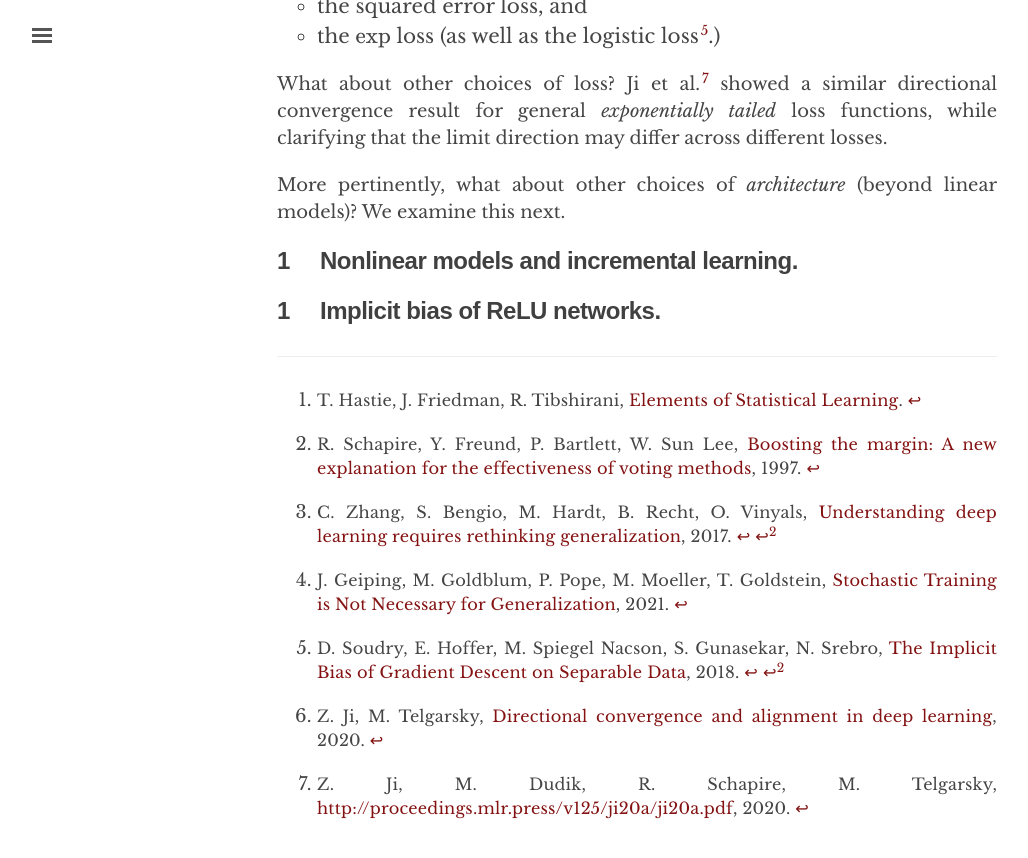
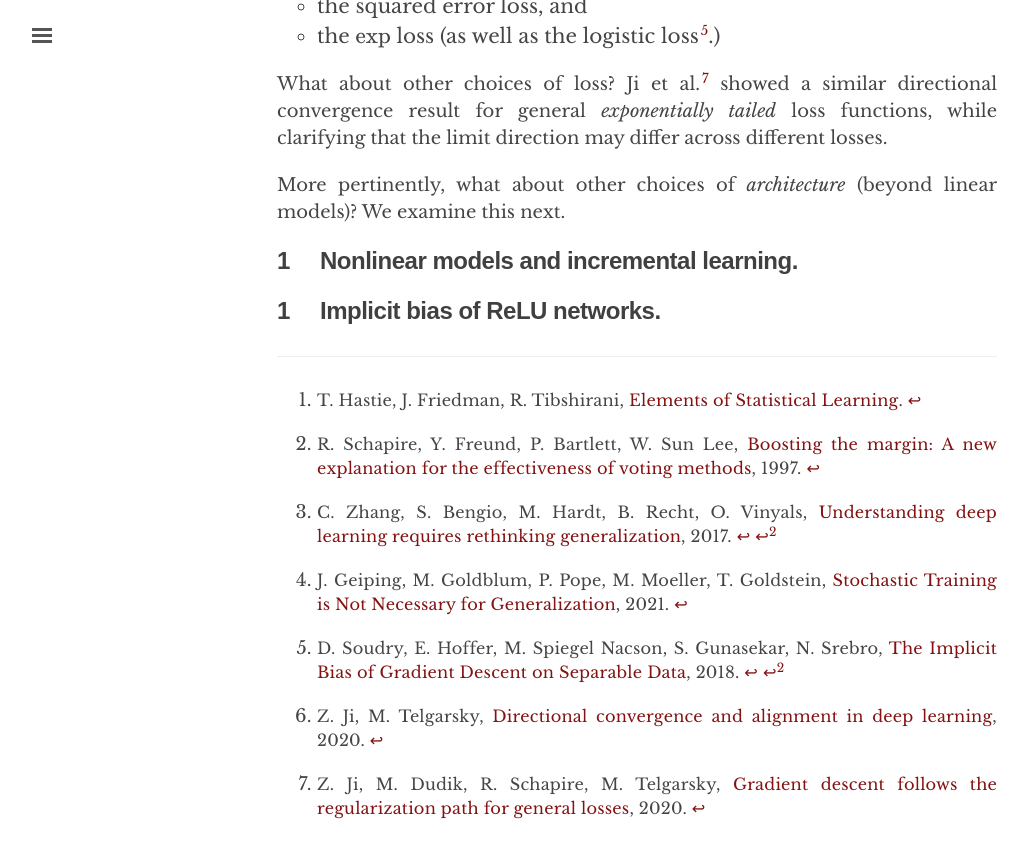
Before and after one commit to chinmayhegde/fodl, a Jekyll site: the page built from _posts/2022-01-12-generalization01.md, in a window 1280 px wide and 900 px high, scrolled down 7328 px. Shown: the top 858 px of the window, without its empty margins (3-1031 px from the left). Built offline with Jekyll 4.4.1, drawn with Linux system fonts in a browser that asks for light colours; nearby versions of some CDN libraries.

Commit message:
Update 2022-01-12-generalization01.md

```diff
--- a/_posts/2022-01-12-generalization01.md
+++ b/_posts/2022-01-12-generalization01.md
@@ -231,4 +231,4 @@ More pertinently, what about other choices of *architecture* (beyond linear mode
     Z. Ji, M. Telgarsky, [Directional convergence and alignment in deep learning](https://arxiv.org/pdf/2006.06657.pdf), 2020.
 
 [^ji2020]:
-    Z. Ji, M. Dudik, R. Schapire, M. Telgarsky, [http://proceedings.mlr.press/v125/ji20a/ji20a.pdf](http://proceedings.mlr.press/v125/ji20a/ji20a.pdf), 2020.
+    Z. Ji, M. Dudik, R. Schapire, M. Telgarsky, [Gradient descent follows the regularization path for general losses](http://proceedings.mlr.press/v125/ji20a/ji20a.pdf), 2020.
```
